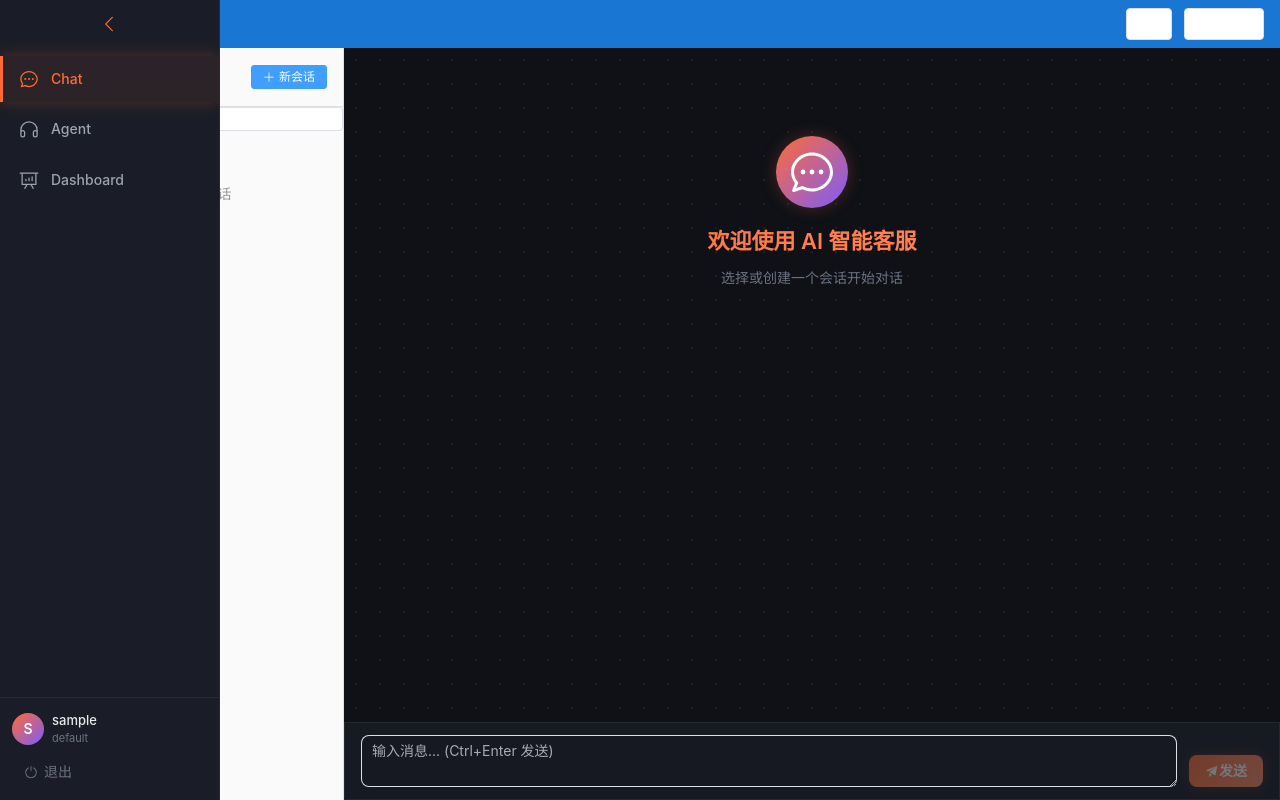
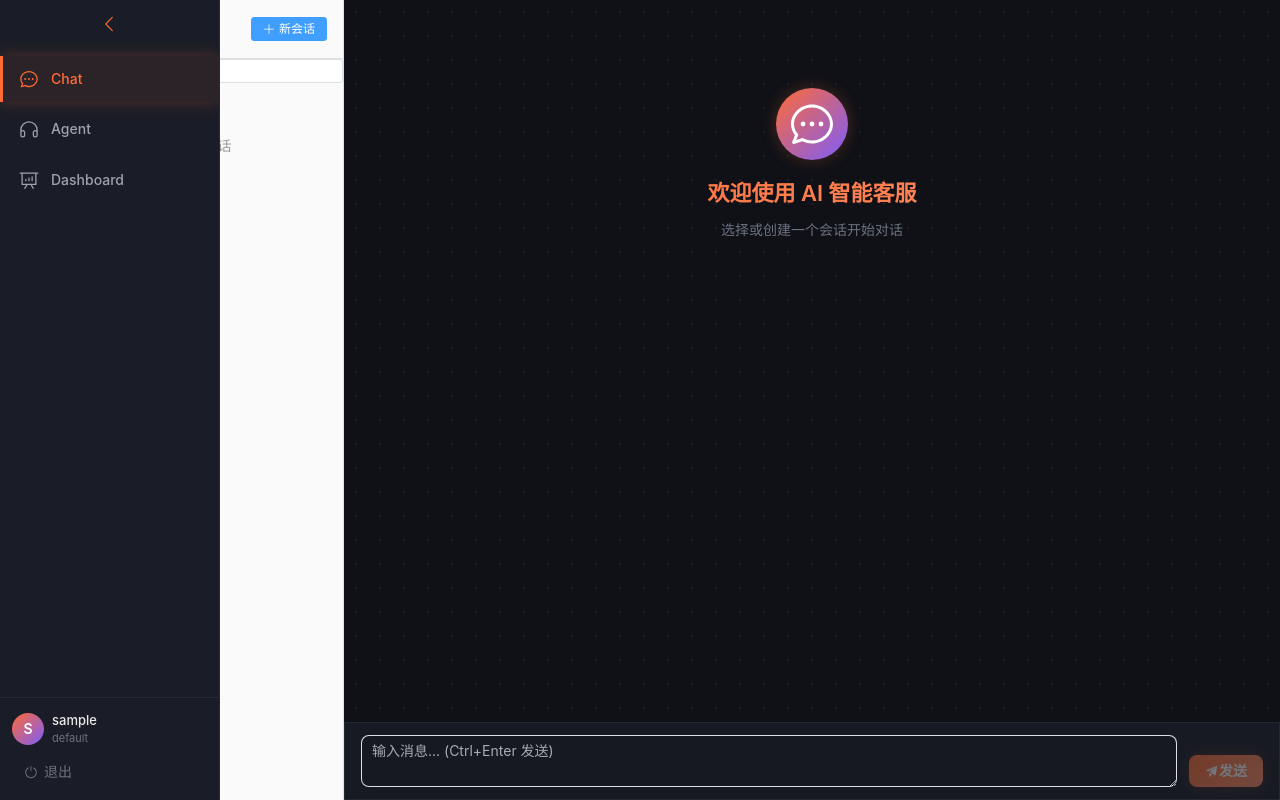
Before and after one commit to zhimaxu/ai-customer-service, a Vue app in the folder frontend/: page / in a window 1280 px wide. Built offline with nearby package versions, Linux system fonts and the light colour scheme; sample sign-in values are in the browser's storage.

Commit message:
refactor: remove top-bar from ChatView, use unified layout

```diff
--- a/frontend/src/views/ChatView.vue
+++ b/frontend/src/views/ChatView.vue
@@ -1,13 +1,5 @@
 <template>
   <div class="chat-view">
-    <div class="top-bar">
-      <span class="logo">AI 智能客服</span>
-      <div class="top-actions">
-        <el-button :icon="Setting" @click="settingsRef.open = true" />
-        <el-button :icon="SwitchButton" @click="handleLogout">退出</el-button>
-      </div>
-    </div>
-
     <div class="main-area">
       <SessionList
         :current-session="sessionStore.currentSession"
@@ -17,20 +9,16 @@
       <ChatWindow />
     </div>
   </div>
-
-  <SettingsPanel ref="settingsRef" />
 </template>
 
 <script setup>
 import { ref } from 'vue'
 import { useRouter } from 'vue-router'
-import { Setting, SwitchButton } from '@element-plus/icons-vue'
 import { ElMessage } from 'element-plus'
 import { useAuthStore } from '../stores/auth'
 import { useSessionStore } from '../stores/session'
 import SessionList from '../components/SessionList.vue'
 import ChatWindow from '../components/ChatWindow.vue'
-import SettingsPanel from '../components/SettingsPanel.vue'
 
 const router = useRouter()
 const authStore = useAuthStore()
@@ -59,20 +47,11 @@ function handleLogout() {
   display: flex;
   flex-direction: column;
 }
-.top-bar {
-  display: flex;
-  justify-content: space-between;
-  align-items: center;
-  padding: 0 16px;
-  height: 48px;
-  background: #1976d2;
-  color: white;
-}
-.logo { font-size: 18px; font-weight: bold; }
-.top-actions .el-button { color: white; }
+
 .main-area {
   flex: 1;
   display: flex;
   overflow: hidden;
+  margin-top: 0;
 }
 </style>
```
